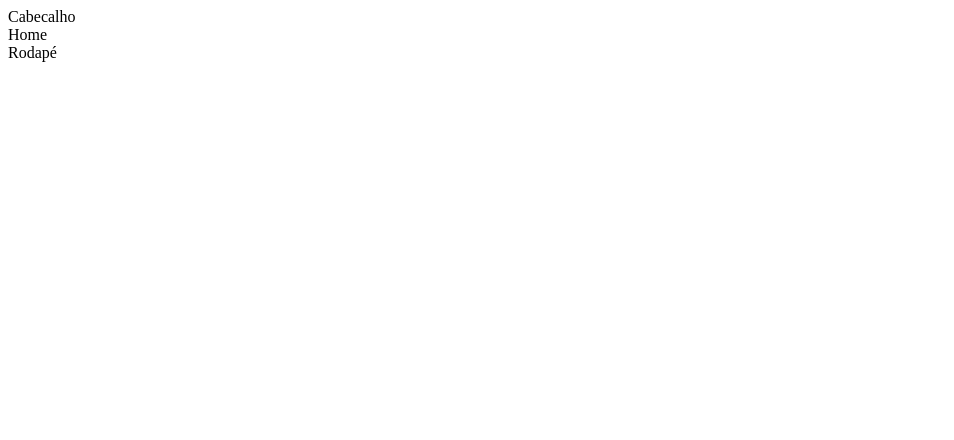
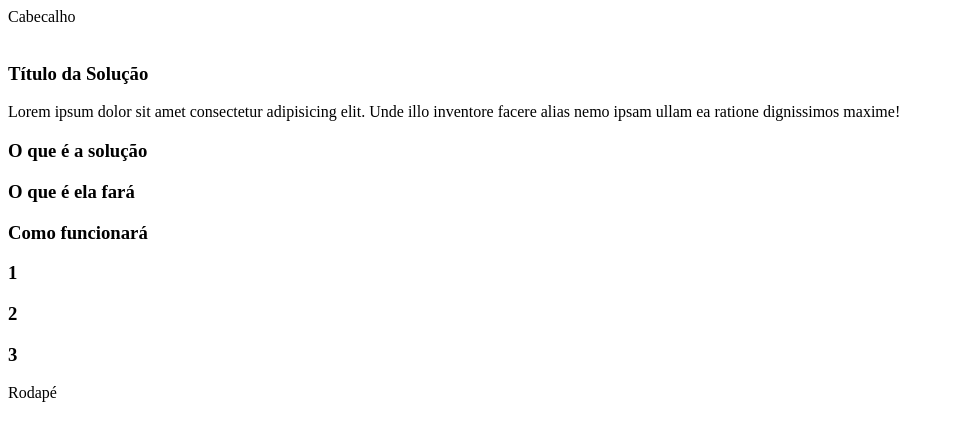
Before and after one commit to PalomaRodrigues33/global-solution-web-front, a React (Vite) app: page / in a window 1280 px wide. Shown: the top 440 px of the page, without its empty margins (0-954 px from the left). Built offline with nearby package versions, Linux system fonts and the light colour scheme.

Commit message:
criação dos componentes da home

```diff
--- /dev/null
+++ b/src/components/Informacoes/Informacoes.jsx
@@ -0,0 +1,21 @@
+export default function Informacoes() {
+
+    return (
+        <>
+            <section>
+                <div>
+                    <h3>O que é a solução</h3>
+                    <p></p>
+                </div>
+                <div>
+                    <h3>O que é ela fará</h3>
+                    <p></p>
+                </div>
+                <div>
+                    <h3>Como funcionará</h3>
+                    <p></p>
+                </div>
+            </section>
+        </>
+    )
+}
--- /dev/null
+++ b/src/components/Introducao/Introducao.jsx
@@ -0,0 +1,12 @@
+export default function Introducao() {
+
+    return (
+        <>
+            <section>
+                <img src="" alt="" />
+                <h3>Título da Solução</h3>
+                <p>Lorem ipsum dolor sit amet consectetur adipisicing elit. Unde illo inventore facere alias nemo ipsam ullam ea ratione dignissimos maxime!</p>
+            </section>
+        </>
+    )
+}
--- /dev/null
+++ b/src/components/Vantagens/Vantagens.jsx
@@ -0,0 +1,21 @@
+export default function Vantagens() {
+
+    return (
+        <>
+            <section>
+                <div>
+                    <h3>1</h3>
+                    <p></p>
+                </div>
+                <div>
+                    <h3>2</h3>
+                    <p></p>
+                </div>
+                <div>
+                    <h3>3</h3>
+                    <p></p>
+                </div>
+            </section>
+        </>
+    )
+}
--- a/src/routes/Home.jsx
+++ b/src/routes/Home.jsx
@@ -1,10 +1,15 @@
+import Informacoes from "../components/Informacoes/Informacoes"
+import Introducao from "../components/Introducao/Introducao"
+import Vantagens from "../components/Vantagens/Vantagens"
 
 function Home() {
 
     return (
         <>
             <div>
-                Home
+                <Introducao/>
+                <Informacoes/>
+                <Vantagens/>
             </div>
         </>
     )
```
